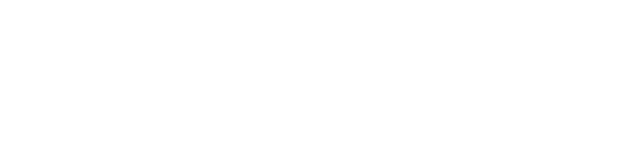
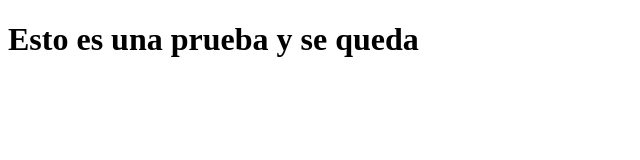
Before and after one commit to nikolaiSozko/gitFSD7, a plain HTML site: page index.html in a window 1280 px wide. Shown: the whole page, without its empty margins (0-640 px from the left). Drawn offline with Linux system fonts and the light colour scheme.

Commit message:
agregamos un h1

```diff
--- a/index.html
+++ b/index.html
@@ -7,6 +7,6 @@
     <title>Esto es un ejemplo de git</title>
 </head>
 <body>
-
+    <h1>Esto es una prueba y se queda</h1>
 </body>
 </html>
```
